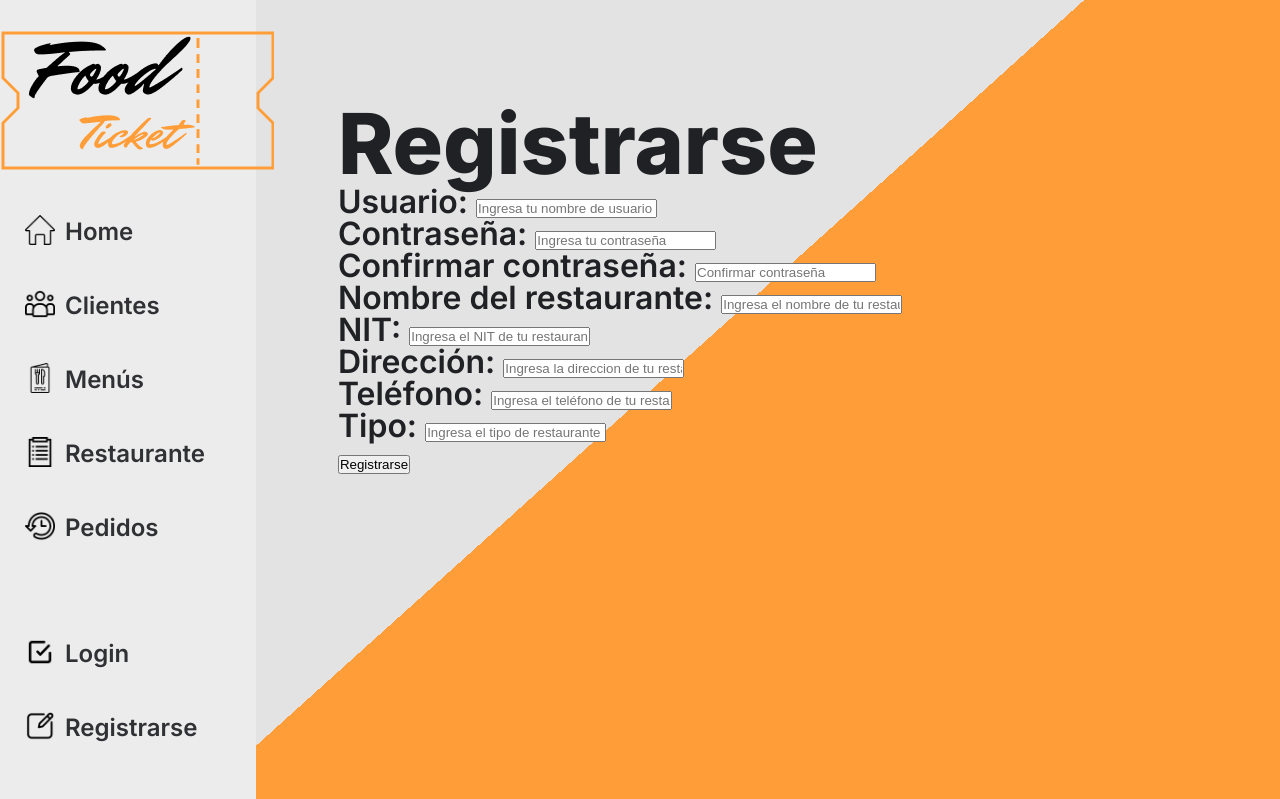
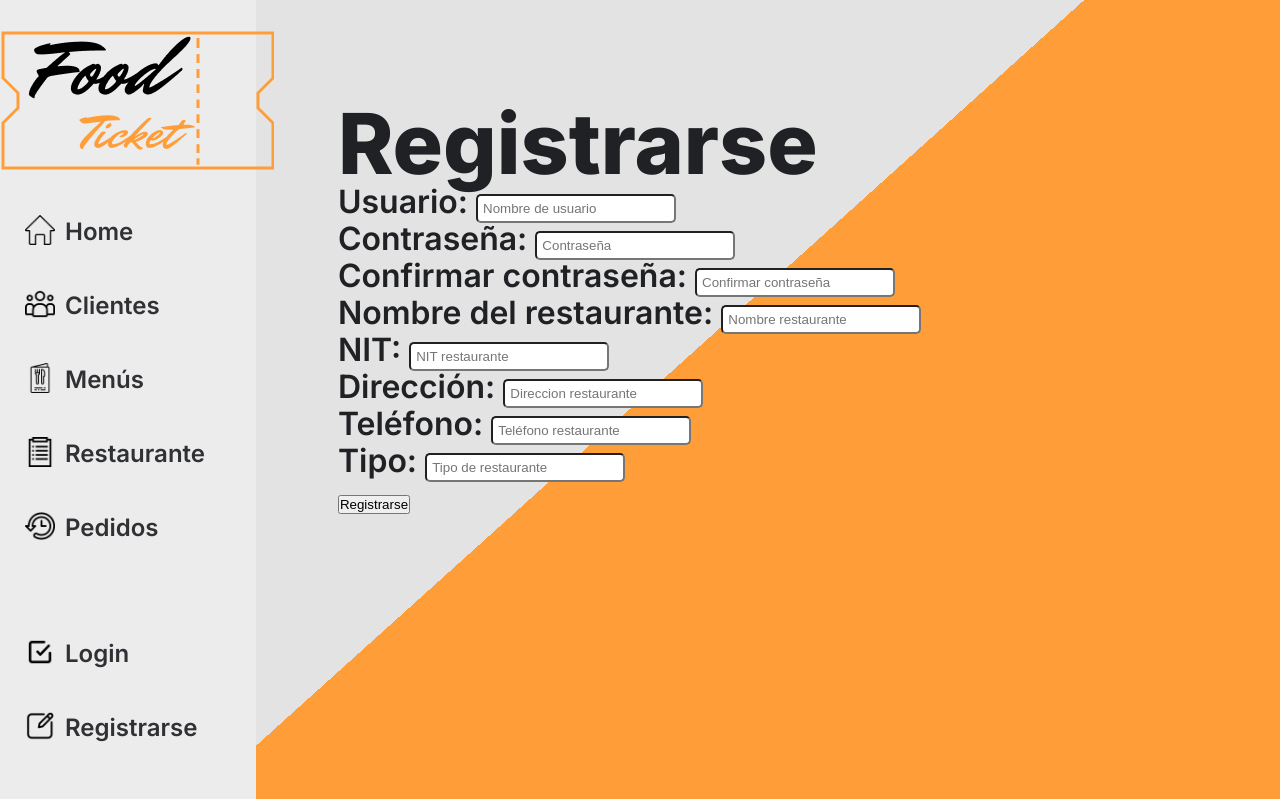
Before and after one commit to GiBsyGG/ppi_05, a Django app: page /registrarse/ in a window 1280 px wide. Shown: the top 799 px of the page. Run offline with Django 4.2, Linux system fonts and the light colour scheme.

Commit message:
Estilos de los formularios
Se redujo información redundante de los input-text  relacionados con los formularios de Loguin y Registrarse.

```diff
--- a/foodticket/home/templates/home/base.html
+++ b/foodticket/home/templates/home/base.html
@@ -11,6 +11,14 @@
     <link rel="preconnect" href="https://fonts.googleapis.com">
     <link rel="preconnect" href="https://fonts.gstatic.com" crossorigin>
     <link href="https://fonts.googleapis.com/css2?family=Inter:wght@400;600;800&display=swap" rel="stylesheet">
+    <link rel="stylesheet" href="estilos.css">
+    <style>
+        .form-input {
+            width: 200px;
+            padding:5px;
+            border-radius:5px;
+          }
+    </style>
     <title>FoodTicket</title>
 </head>
 <body>
--- a/foodticket/home/templates/home/login.html
+++ b/foodticket/home/templates/home/login.html
@@ -3,6 +3,7 @@
 
 {% block content %}
 <main>
+    <style rel="stylesheet" type="text/css" href="styles\style_formularios.css"></style>
     <div class="principal">
         <div class="principal__texto">
             <h1>Iniciar Sesión</h1>
@@ -13,11 +14,11 @@
                 <div class="form-login__user">
                     <div class="form-item">
                         <label for="username">Usuario:</label>
-                        <input type="text" name="username" id="username" class="form-input" placeholder="Ingresa tu nombre de usuario">
+                        <input type="text" name="username" id="username" class="form-input" placeholder="Nombre de usuario">
                     </div>
                     <div class="form-item">
                         <label for="password">Contraseña:</label>
-                        <input type="password" name="password" id="password" class="form-input" placeholder="Ingresa tu contraseña">
+                        <input type="password" name="password" id="password" class="form-input" placeholder="Contraseña">
                     </div>
                 </div>
 
--- a/foodticket/home/templates/home/registrarse.html
+++ b/foodticket/home/templates/home/registrarse.html
@@ -12,11 +12,11 @@
                 <div class="form-registro__user">
                     <div class="form-item">
                         <label for="username">Usuario:</label>
-                        <input type="text" name="username" id="username" class="form-input" placeholder="Ingresa tu nombre de usuario">
+                        <input type="text" name="username" id="username" class="form-input" placeholder="Nombre de usuario">
                     </div>
                     <div class="form-item">
                         <label for="password1">Contraseña:</label>
-                        <input type="password" name="password1" id="password1" class="form-input" placeholder="Ingresa tu contraseña">
+                        <input type="password" name="password1" id="password1" class="form-input" placeholder="Contraseña">
                     </div>
                     <div class="form-item">
                         <label for="password2">Confirmar contraseña:</label>
@@ -28,27 +28,27 @@
                     <div class="form-item">
                         <label for="nombre_restaurante">Nombre del restaurante:</label>
                         <input type="text" name="nombre_restaurante" id="nombre_restaurante" class="form-input"
-                        placeholder="Ingresa el nombre de tu restaurante" required>
+                        placeholder="Nombre restaurante" required>
                     </div>
                     <div class="form-item">
                         <label for="nit_restaurante">NIT:</label>
                         <input type="text" name="nit_restaurante" id="nit_restaurante" class="form-input"
-                        placeholder="Ingresa el NIT de tu restaurante">
+                        placeholder="NIT restaurante">
                     </div>
                     <div class="form-item">
                         <label for="direccion_restaurante">Dirección:</label>
                         <input type="text" name="direccion_restaurante" id="direccion_restaurante" class="form-input"
-                        placeholder="Ingresa la direccion de tu restaurante" required>
+                        placeholder="Direccion restaurante" required>
                     </div>
                     <div class="form-item">
                         <label for="telefono_restaurante">Teléfono:</label>
                         <input type="text" name="telefono_restaurante" id="telefono_restaurante" class="form-input"
-                        placeholder="Ingresa el teléfono de tu restaurante" required>
+                        placeholder="Teléfono restaurante" required>
                     </div>
                     <div class="form-item">
                         <label for="tipo_restaurante">Tipo:</label>
                         <input type="text" name="tipo_restaurante" id="tipo_restaurante" class="form-input"
-                        placeholder="Ingresa el tipo de restaurante">
+                        placeholder="Tipo de restaurante">
                     </div>
                 </div>
 
```
